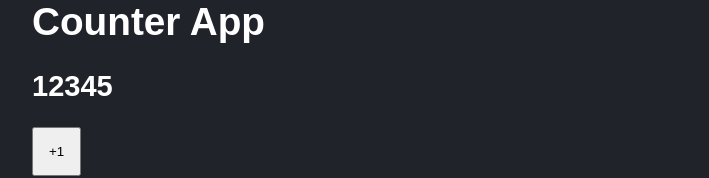
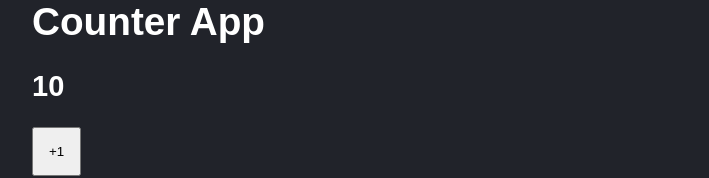
Before and after one commit to saulsistemas/CURSO_REACT, a React (Vite) app in the folder 02INICIOREACT/ciubter-app/: page / in a window 1280 px wide. Shown: the part 384-562 px from the top of the page, without its empty margins (116-825 px from the left). Built offline with nearby package versions, Linux system fonts and the light colour scheme.

Commit message:
hook - useState

```diff
--- a/02INICIOREACT/ciubter-app/src/CounterApp.jsx
+++ b/02INICIOREACT/ciubter-app/src/CounterApp.jsx
@@ -1,11 +1,20 @@
+import {useState} from 'react'
 import PropTypes from 'prop-types'
 
 export function CounterApp({value}) {
-    function handleAdd(event){console.log(event)};
+
+    const [counter,setCounter] = useState(value)
+
+
+
+    function handleAdd(event){
+        setCounter(counter+1)
+    };
+
     return (
         <>
         <h1>Counter App</h1>
-        <h2> { value } </h2>
+        <h2> { counter } </h2>
 
         <button onClick={ (e)=>handleAdd(e) }>
             +1
--- a/02INICIOREACT/ciubter-app/src/main.jsx
+++ b/02INICIOREACT/ciubter-app/src/main.jsx
@@ -10,6 +10,6 @@ import { CounterApp } from './CounterApp'
 ReactDom.createRoot(document.getElementById('root')).render(
     <React.StrictMode>
         <App title="Iroman" subtitle = {123}/>
-        <CounterApp value ={12345}/>
+        <CounterApp value ={10}/>
     </React.StrictMode>
 )
```
